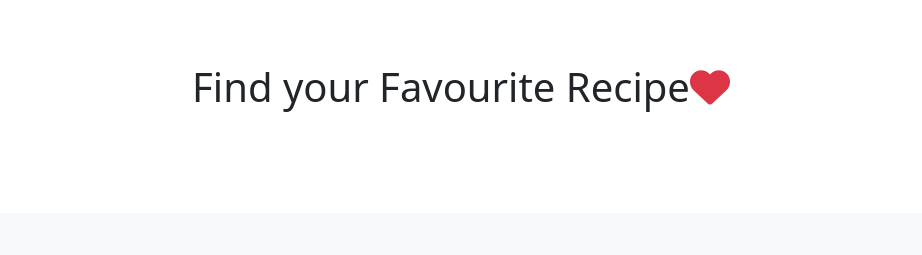
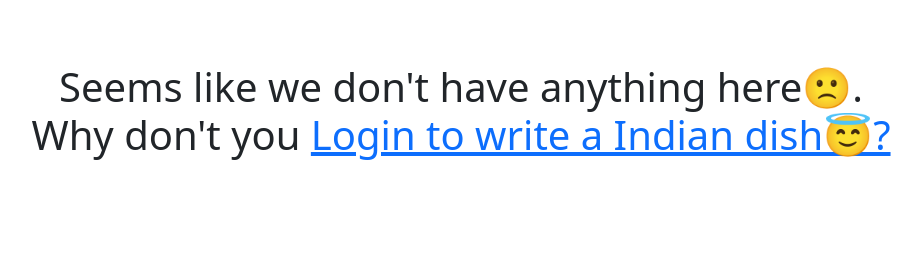
Before and after one commit to shaheem-pp/CSD4523-project, a Django app: a page that uses templates/appRecipe/category_view.html in a window 1280 px wide. Shown: the part 587-842 px from the top of the page, without its empty margins (179-1101 px from the left). Before the commit the page ends 699 px from the top, so only its background shows below. Run offline with Django 5.2, Linux system fonts and the light colour scheme; data comes from the database, SQL or seed files in the repository; both versions use the stored data as it was after the commit; some libraries are stand-ins or nearby versions.

Commit message:
user authorisation in category view

```diff
--- a/templates/appRecipe/category_view.html
+++ b/templates/appRecipe/category_view.html
@@ -52,6 +52,7 @@
 	<div class="container pb-5">
 		<h1 class="display-5 text-center mb-5">{{ category.name }}</h1>
 		<img class="mb-3" src="{{ category.image.url }}" style="width: 100%; height: 50vh; object-fit: cover" alt="">
+		{% if recipes.count > 0 %}
 			<h1 class="display-6 text-center mb-3 mt-5">Find your Favourite Recipe<span class="text-danger"><i
 					class="fa-solid fa-heart"></i></span></h1>
 			<div class="row">
@@ -118,6 +119,20 @@
 					</div>
 				{% endfor %}
 			</div>
+		{% else %}
+			{% if user.is_authenticated %}
+				<h1 class="text-center my-5">Seems like we don't have anything here🙁. <br>
+				                             Why don't you <a href="{% url 'create-recipe' %}">write
+				                                                                               a {{ category.name }}
+				                                                                               dish😇?</a>
+				</h1>
+			{% else %}
+				<h1 class="text-center my-5">Seems like we don't have anything here🙁. <br>
+				                             Why don't you <a href="{% url 'login' %}">Login to write
+				                                                                       a {{ category.name }} dish😇?</a>
+				</h1>
+			{% endif %}
+		{% endif %}
 	</div>
 {% endblock content %}
 
```
Also changed, not shown: db.sqlite3. Lines whose indentation alone changed are shown as unchanged.
